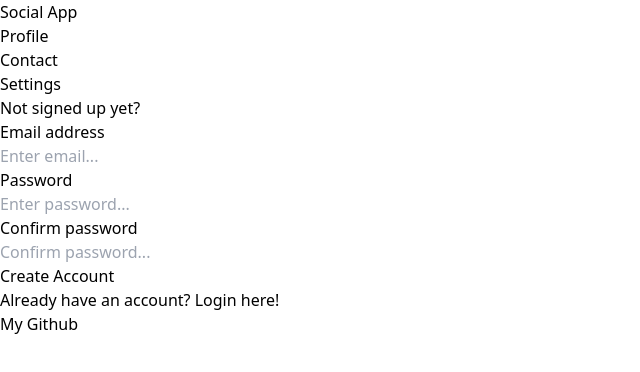
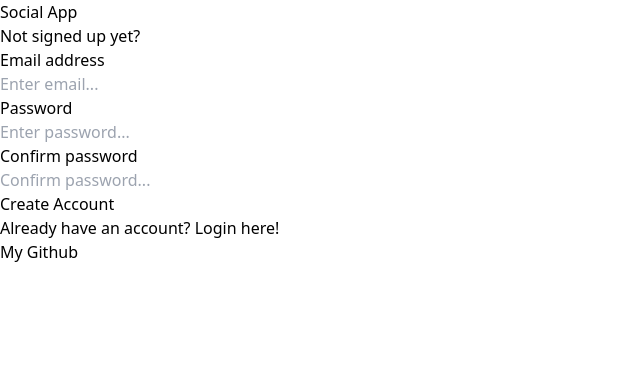
Before and after one commit to patrickoser/social-app, a React (Vite) app: page / in a window 1280 px wide. Shown: the top 372 px of the page, without its empty margins (0-640 px from the left). Built offline with nearby package versions, Linux system fonts and the light colour scheme.

Commit message:
Create Nav.jsx in components folder.

```diff
--- a/src/components/Header.jsx
+++ b/src/components/Header.jsx
@@ -8,13 +8,6 @@ const Header = () => {
             <section>
                 <Link to="/home"><h2>Social App</h2></Link>
             </section>
-            <nav>
-                <ul className="flex flex-row justify-between">
-                    <li><Link to="/profile">Profile</Link></li>
-                    <li><Link to="/contact">Contact</Link></li>
-                    <li><Link to="/settings">Settings</Link></li>
-                </ul>
-            </nav>
         </header>
     )
 }
--- /dev/null
+++ b/src/components/Nav.jsx
@@ -0,0 +1 @@
+import React from "react";
```
Also changed, not shown: 1 other file (tests, documents, lock files or other folders).
